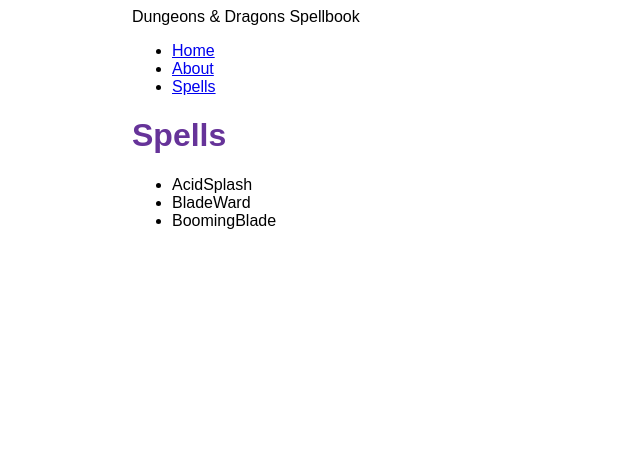
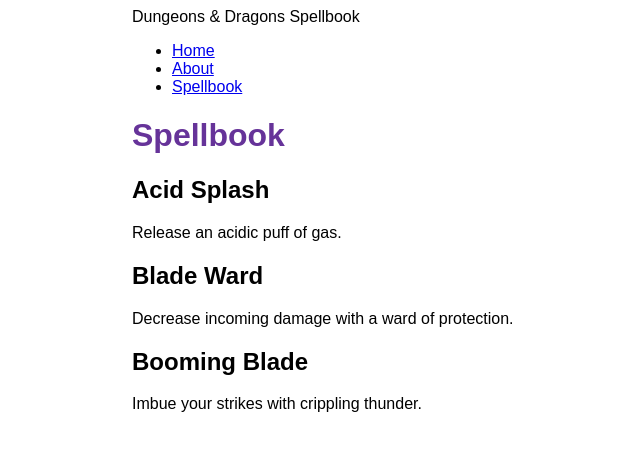
Before and after one commit to CorbinKiefner/DnD-Spellbook-Website, a Gatsby site: page /Spells in a window 1280 px wide. Shown: the whole page, without its empty margins (258-898 px from the left). Built offline with nearby package versions, Linux system fonts and the light colour scheme; Gatsby itself is replaced by a stand-in of ours.

Commit message:
Spellbook Pt.4

```diff
--- a/Spellbook/Cantrips/AcidSplash.mdx
+++ b/Spellbook/Cantrips/AcidSplash.mdx
@@ -0,0 +1,7 @@
+---
+title: "Acid Splash"
+date: "2023-05-02"
+slug: "An acidic puff of gas."
+---
+
+Release an acidic puff of gas.
--- a/Spellbook/Cantrips/BladeWard.mdx
+++ b/Spellbook/Cantrips/BladeWard.mdx
@@ -0,0 +1,7 @@
+---
+title: "Blade Ward"
+date: "2023-05-02"
+slug: "An arcane sigil of protection."
+---
+
+Decrease incoming damage with a ward of protection.
--- a/Spellbook/Cantrips/BoomingBlade.mdx
+++ b/Spellbook/Cantrips/BoomingBlade.mdx
@@ -0,0 +1,7 @@
+---
+title: "Booming Blade"
+date: "2023-05-02"
+slug: "A powerful burst of striking thunder."
+---
+
+Imbue your strikes with crippling thunder.
--- a/gatsby-config.js
+++ b/gatsby-config.js
@@ -12,5 +12,6 @@
         path: `${__dirname}/Spellbook`,
       }
     },
+    "gatsby-plugin-mdx",
   ],
 };
--- a/package.json
+++ b/package.json
@@ -15,8 +15,10 @@
     "clean": "gatsby clean"
   },
   "dependencies": {
+    "@mdx-js/react": "^2.3.0",
     "gatsby": "^5.9.0",
     "gatsby-plugin-image": "^3.9.0",
+    "gatsby-plugin-mdx": "^5.9.0",
     "gatsby-plugin-sharp": "^5.9.0",
     "gatsby-source-filesystem": "^5.9.0",
     "react": "^18.2.0",
--- a/src/components/layout.js
+++ b/src/components/layout.js
@@ -38,7 +38,7 @@
           </li>
           <li className={navLinkItem}>
             <Link to="/Spells" className={navLinkText}>
-              Spells
+              Spellbook
             </Link>
           </li>
         </ul>
--- a/src/pages/Spells.js
+++ b/src/pages/Spells.js
@@ -5,27 +5,30 @@
 
 const BlogPage = ({ data }) => {
   return (
-    <Layout pageTitle="Spells">
-      <ul>
+    <Layout pageTitle="Spellbook">
       {
-        data.allFile.nodes.map(node => (
-          <li key={node.name}>
-            {node.name}
-          </li>
+        data.allMdx.nodes.map((node) => (
+          <article key={node.id}>
+            <h2>{node.frontmatter.title}</h2>
+            <p>{node.excerpt}</p>
+          </article>
         ))
       }
-      </ul>
     </Layout>
   )
 }
 
 export const query = graphql`
   query {
-    allFile {
-      nodes {
-        name
+    allMdx(sort: {frontmatter: {title: ASC}}) {
+        nodes {
+          frontmatter {
+            title
+          }
+          id
+          excerpt
+        }
       }
-    }
   }
 `
 
```
Also changed, not shown: 1 other file.
